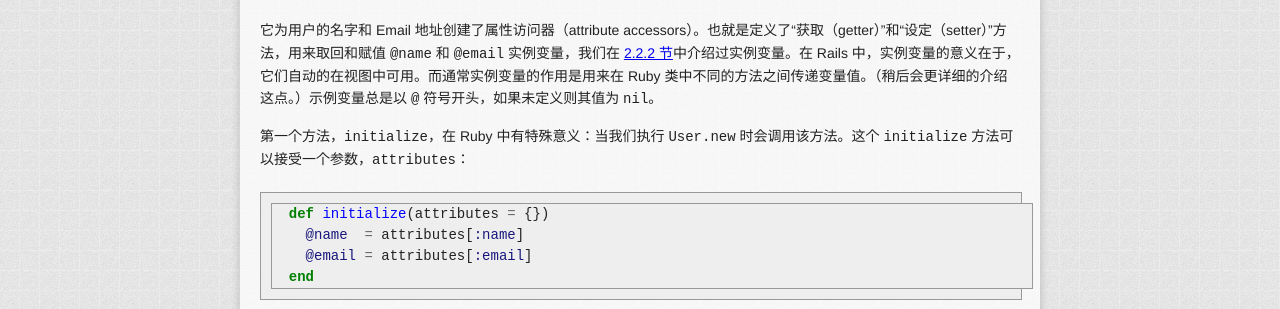
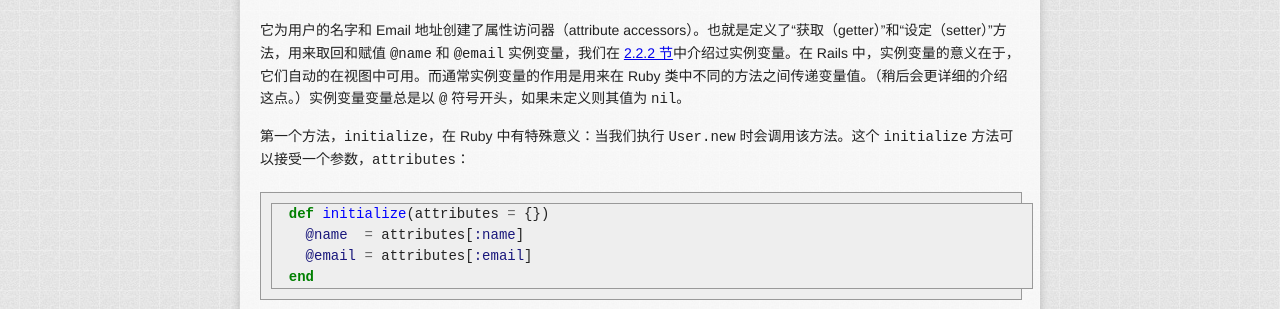
Before and after one commit to AndorChen/rails-tutorial-2nd-cn, a Jekyll site: the page built from chapter4.md, in a window 1280 px wide and 900 px high, scrolled down 26155 px. Shown: the part 215-524 px from the top of the window. Built offline with Jekyll 4.4.1, drawn with Linux system fonts in a browser that asks for light colours; nearby versions of some CDN libraries; library files that are not in the unit come from our copies; Markdown is read by kramdown in place of the engine named in the settings.

Commit message:
minor error for instance-value

````diff
--- a/chapter4.md
+++ b/chapter4.md
@@ -1178,7 +1178,7 @@ end
   attr_accessor :name, :email
 ```
 
-它为用户的名字和 Email 地址创建了属性访问器（attribute accessors）。也就是定义了“获取（getter）”和“设定（setter）”方法，用来取回和赋值 `@name` 和 `@email` 实例变量，我们在 [2.2.2 节](chapter2.html#sec-2-2-2)中介绍过实例变量。在 Rails 中，实例变量的意义在于，它们自动的在视图中可用。而通常实例变量的作用是用来在 Ruby 类中不同的方法之间传递变量值。（稍后会更详细的介绍这点。）示例变量总是以 `@` 符号开头，如果未定义则其值为 `nil`。
+它为用户的名字和 Email 地址创建了属性访问器（attribute accessors）。也就是定义了“获取（getter）”和“设定（setter）”方法，用来取回和赋值 `@name` 和 `@email` 实例变量，我们在 [2.2.2 节](chapter2.html#sec-2-2-2)中介绍过实例变量。在 Rails 中，实例变量的意义在于，它们自动的在视图中可用。而通常实例变量的作用是用来在 Ruby 类中不同的方法之间传递变量值。（稍后会更详细的介绍这点。）实例变量变量总是以 `@` 符号开头，如果未定义则其值为 `nil`。
 
 第一个方法，`initialize`，在 Ruby 中有特殊意义：当我们执行 `User.new` 时会调用该方法。这个 `initialize` 方法可以接受一个参数，`attributes`：
 
````
